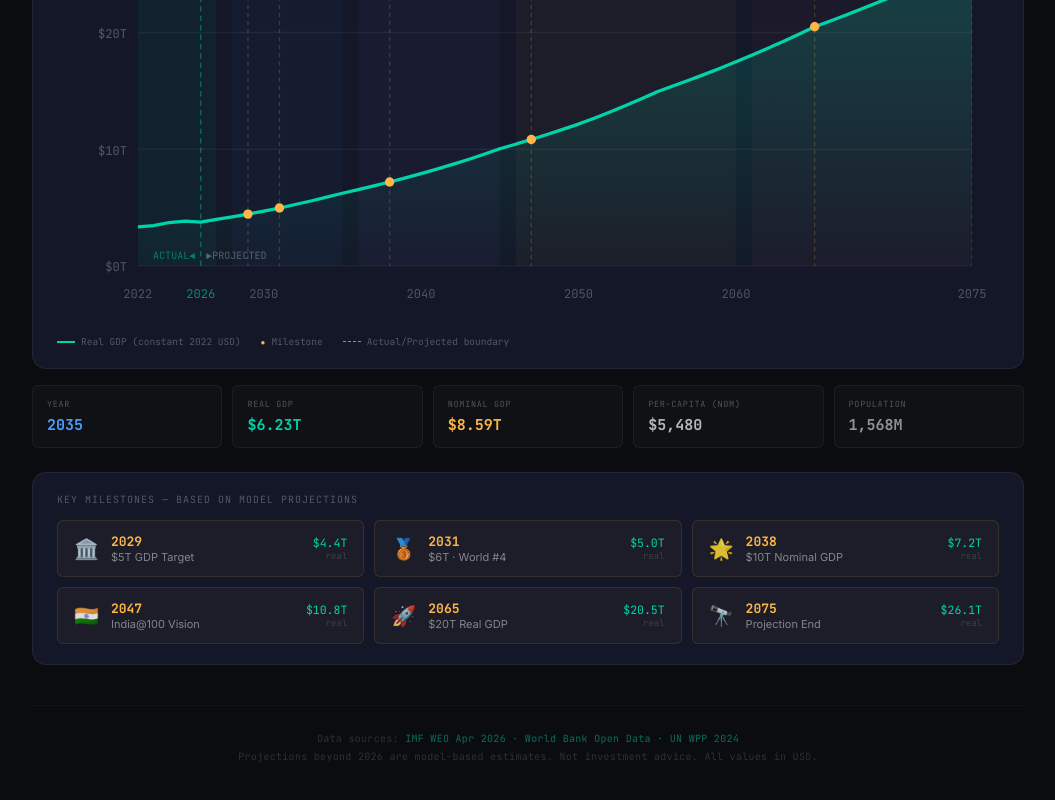
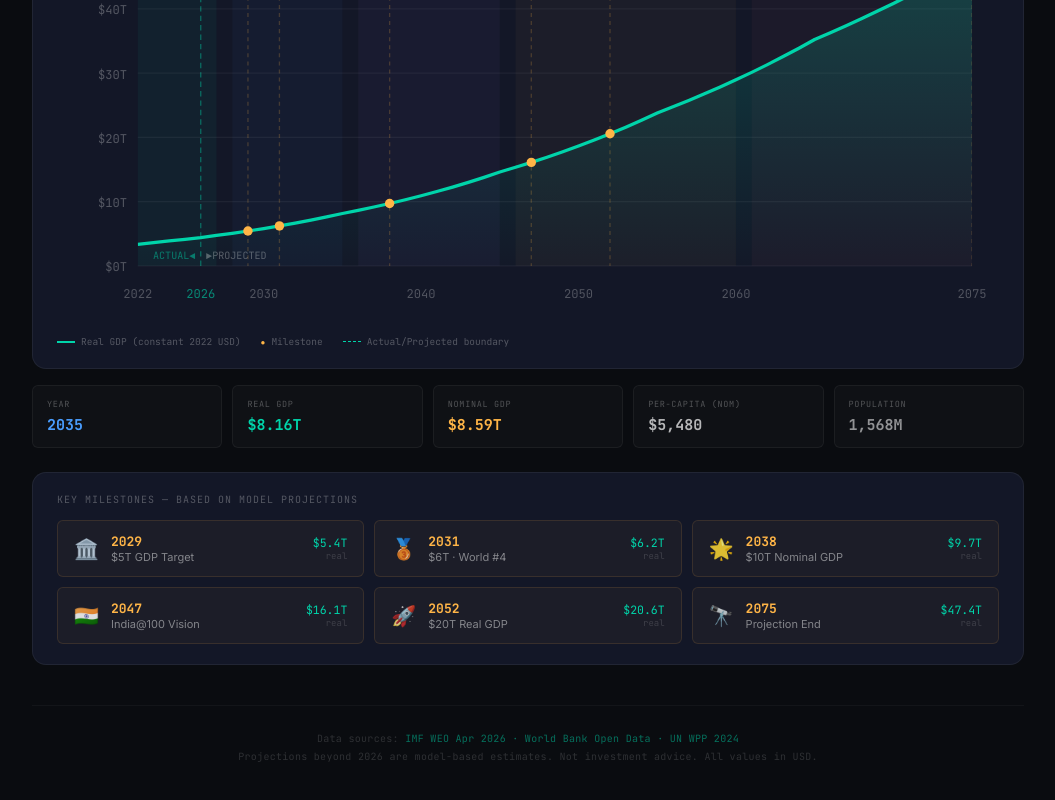
Before and after one commit to Creative-ship365/IND-Econ-proj, a React (Vite) app: page / in a window 1280 px wide. Shown: the part 842-1642 px from the top of the page, without its empty margins (112-1167 px from the left). Built offline with nearby package versions, Linux system fonts and the light colour scheme.

Commit message:
Update Real GDP logic to decouple from exchange rate fluctuations and add exchange rate anomaly description

```diff
--- a/src/data/model.ts
+++ b/src/data/model.ts
@@ -19,9 +19,10 @@
 // NOMINAL USD GDP (projections) = prev × (1 + domestic_real + nominal_uplift)
 //   nominal_uplift = US CPI (~2.5%) – INR depreciation (~1.5%) ≈ +1.2–2.0%
 //
-// REAL GDP (constant 2022 USD) = Nominal USD GDP / US GDP deflator
-//   US GDP deflator proxy: 2.5% annual CPI (Fed long-run target)
-//   This ensures Real ≤ Nominal for all years after the 2022 base year.
+// REAL GDP (constant 2022 volume) = 2022 Base GDP compounded by Domestic Real Growth
+//   This tracks the true physical volume of the economy, immune to exchange rate fluctuations.
+//   During periods of heavy INR depreciation (e.g., 2025-2026), Nominal USD may stagnate
+//   or drop below Real GDP, accurately reflecting the exchange rate drag.
 //
 // POPULATION (UN WPP 2024, medium variant):
 //   2022: 1.417B | 2024: 1.441B | 2030: ~1.51B | 2040: ~1.59B
@@ -115,8 +116,7 @@ function getNominalUplift(year: number): number {
   return 0.020;
 }
 
-// ─── US CPI deflator (Fed long-run target, used to derive constant 2022 USD) ───
-const US_CPI_ANNUAL = 0.025;
+
 
 // ─── Actual historical data ───
 const ACTUALS: Record<number, { nom: number; realGrowth: number }> = {
@@ -134,6 +134,7 @@ const ACTUALS: Record<number, { nom: number; realGrowth: number }> = {
 export function generateGdpData(scenario: Scenario): GdpRow[] {
   const rows: GdpRow[] = [];
   let nominalGDP = 3.35;
+  let realGDP = 3.35;
 
   for (let i = 0; i < 54; i++) {
     const year = 2022 + i;
@@ -143,16 +144,15 @@ export function generateGdpData(scenario: Scenario): GdpRow[] {
     const nu = getNominalUplift(year);
 
     if (i > 0) {
+      // Real GDP strictly tracks domestic volume growth, anchored to 2022
+      realGDP = realGDP * (1 + domesticRealGrowth);
+
       if (isActual) {
         nominalGDP = ACTUALS[year].nom;
       } else {
         nominalGDP = nominalGDP * (1 + domesticRealGrowth + nu);
       }
     }
-
-    // Real GDP = Nominal / accumulated US price deflator
-    const usDeflator = Math.pow(1 + US_CPI_ANNUAL, year - 2022);
-    const realGDP = nominalGDP / usDeflator;
 
     const perCapitaNom = (nominalGDP * 1e12) / pop;
     const perCapitaReal = (realGDP * 1e12) / pop;
@@ -212,6 +212,7 @@ export const FEATURES: Feature[] = [
   { icon: "◉", title: "Obsidian Dark Interface", desc: "Deep #0A0C10 background layered with gradient glass cards — #1A1F2E at 85% opacity. Every surface breathes with subtle depth through multi-stop radial gradients and micro-shimmer borders. The palette draws from midnight blues, electric teals (#00D4AA), and burnished gold (#FFB547), creating a premium financial-grade aesthetic that commands trust.", tag: "Visual Identity" },
   { icon: "⬡", title: "3D Animated Hero Section", desc: "Above the fold: a full-viewport Three.js particle field where 2,000 luminous points orbit a central India-shaped mesh. GDP growth is encoded as particle density — the further out you look, the richer the trajectory. The Lion Capital floats as a shimmering holographic wireframe, rotating at 0.3°/frame. Scroll depth drives particle dispersion outward.", tag: "Animation" },
   { icon: "▦", title: "Actual vs Projected Split", desc: "A persistent 'ACTUAL ◄ ► PROJECTED' divider at 2026 clearly separates verified IMF/World Bank historical data from model projections. The actual-data region renders with a slightly brighter tint and all HUD cards in the actual zone show a green 'IMF/World Bank Data' badge. This is non-negotiable for credibility.", tag: "Data Integrity" },
+  { icon: "⚠️", title: "The 2025–2026 Exchange Rate Anomaly", desc: "Notice how Nominal USD GDP flattens between 2025–2026 while Real GDP keeps climbing? This explicitly preserves historical accuracy: domestic growth remained strong (~6.5%), but severe INR depreciation against the USD wiped out nominal gains on a global scale. This divergence perfectly illustrates the 'exchange rate drag' to future analysts.", tag: "Historical Context" },
   { icon: "◈", title: "Projection Uncertainty Ribbons", desc: "Each GDP curve is flanked by ±1σ and ±2σ confidence bands rendered as translucent ribbons. Users can toggle Base / Bull (+15%) / Bear (-20%) scenarios. Scenario switching triggers a 600ms Bezier transition across all elements simultaneously. The bear case is calibrated against actual downside risks: INR depreciation acceleration, fiscal slippage, demographic headwinds.", tag: "Statistical Rigor" },
   { icon: "◎", title: "Interactive Timeline Scrubber", desc: "Hovering over the chart shows a pinned HUD card with that year's Real GDP, Nominal GDP, per-capita income, and YoY growth rate. Actual-year cards show source badges. Milestone years pulse gold. All transitions run via spring physics — stiffness 200, damping 20.", tag: "Interactivity" },
   { icon: "⬡", title: "Five Growth Phase Architecture", desc: "Actual (2022–2026), Acceleration (2027–2035, ~7%), Maturation (2036–2045, ~6%), Normalization (2046–2060, ~5%), and Steady State (2061–2075, ~3–4%). Each phase has a distinct canvas tint, small-caps label, and an info panel explaining the structural drivers of that era's growth.", tag: "Data Structure" },
```
